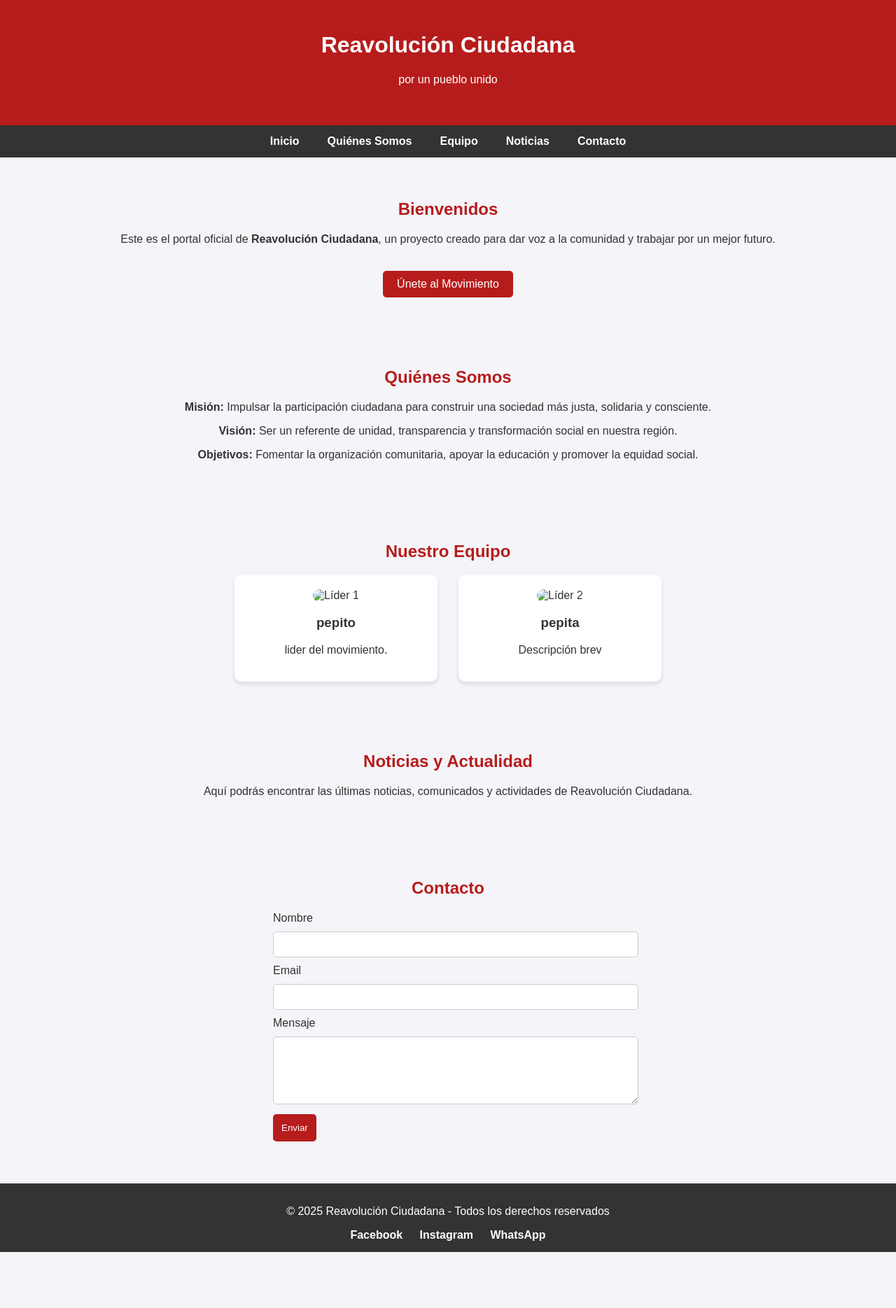
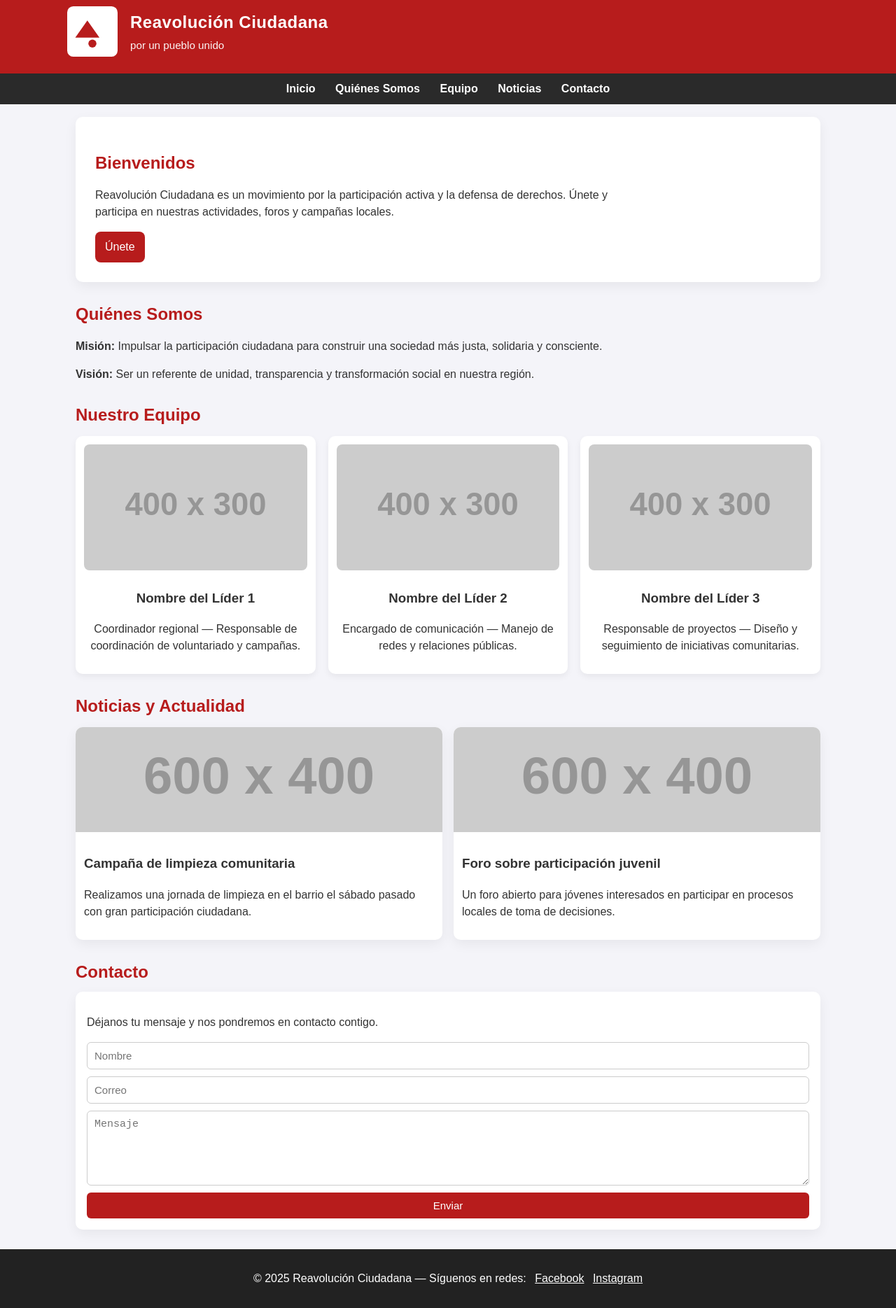
Before and after one commit to johanmar0808-debug/revolucion-ciudadana1, a plain HTML site: page index.html in a window 1280 px wide. Shown: the part 15-1884 px from the top of the page at 70% size. Before the commit the page ends 1804 px from the top, so only its background shows below. Drawn offline with Linux system fonts and the light colour scheme; placeholder pictures from the web are drawn by us.

Commit message:
Add files via upload

```diff
--- a/index.html
+++ b/index.html
@@ -1,166 +1,188 @@
 <!DOCTYPE html>
 <html lang="es">
 <head>
-  <meta charset="UTF-8">
-  <meta name="viewport" content="width=device-width, initial-scale=1.0">
+  <meta charset="utf-8">
+  <meta name="viewport" content="width=device-width,initial-scale=1">
   <title>Reavolución Ciudadana</title>
   <style>
-    body {
-      font-family: Arial, sans-serif;
-      margin: 0;
-      background: #f4f4f9;
-      color: #333;
+    :root{
+      --primary:#b71c1c;
+      --dark:#333;
+      --muted:#f4f4f9;
+      --white:#fff;
+      --maxw:1100px;
     }
-    header {
-      background: #b71c1c;
-      color: white;
-      padding: 40px;
-      text-align: center;
+    *{box-sizing:border-box}
+    body{
+      margin:0;
+      font-family:Arial, Helvetica, sans-serif;
+      background:var(--muted);
+      color:var(--dark);
+      line-height:1.5;
     }
-    nav {
-      display: flex;
-      justify-content: center;
-      background: #333;
-      flex-wrap: wrap;
+
+    /* HEADER */
+    header{
+      background:var(--primary);
+      color:var(--white);
+      padding:18px;
     }
-    nav a {
-      color: white;
-      padding: 14px 20px;
-      text-decoration: none;
-      font-weight: bold;
+    .header-inner{
+      max-width:var(--maxw);
+      margin:auto;
+      display:flex;
+      align-items:center;
+      gap:18px;
+      padding:6px;
     }
-    nav a:hover {
-      background: #575757;
+    #logo-img{
+      height:72px;
+      width:72px;
+      object-fit:contain;
+      border-radius:8px;
+      background:white;
+      padding:6px;
     }
-    section {
-      padding: 40px;
-      text-align: center;
-      animation: fadeIn 1s ease-in;
+    #svgLogo{ display:none; width:72px; height:72px; }
+    .site-title{
+      display:flex;
+      flex-direction:column;
     }
-    section h2 {
-      color: #b71c1c;
+    .site-title h1{ margin:0; font-size:1.5rem; letter-spacing:0.5px;}
+    .site-title p{ margin:4px 0 0; font-size:0.95rem; opacity:0.95; }
+
+    /* NAV */
+    nav{
+      background:#2a2a2a;
+      padding:10px 0;
     }
-    footer {
-      background: #333;
-      color: white;
-      text-align: center;
-      padding: 15px;
-      margin-top: 20px;
+    nav .nav-inner{ max-width:var(--maxw); margin:auto; text-align:center; }
+    nav a{
+      color:white; text-decoration:none;
+      margin:0 12px; font-weight:700;
     }
-    .boton {
-      display: inline-block;
-      padding: 10px 20px;
-      margin-top: 20px;
-      background: #b71c1c;
-      color: white;
-      text-decoration: none;
-      border-radius: 5px;
+
+    /* MAIN */
+    main{ max-width:var(--maxw); margin:18px auto; padding:0 18px; }
+
+    .hero{
+      background:white; padding:28px; border-radius:10px; box-shadow:0 6px 18px rgba(0,0,0,0.06);
+      display:flex; gap:20px; align-items:center; flex-wrap:wrap;
     }
-    .boton:hover {
-      background: #d32f2f;
+    .hero .text{ flex:1; min-width:240px }
+    .hero .cta{ margin-top:12px }
+
+    section{ margin-top:28px }
+    h2{ color:var(--primary); margin-bottom:10px }
+
+    /* LÍDERES */
+    .equipo{ display:grid; grid-template-columns: repeat(auto-fit,minmax(220px,1fr)); gap:18px; margin-top:12px; }
+    .miembro{
+      background:white; padding:12px; border-radius:10px; box-shadow:0 4px 10px rgba(0,0,0,0.06);
+      text-align:center;
     }
-    .equipo {
-      display: flex;
-      justify-content: center;
-      gap: 30px;
-      flex-wrap: wrap;
+    .miembro img{ width:100%; height:180px; object-fit:cover; border-radius:8px; }
+
+    /* NOTICIAS */
+    .noticias-grid{ display:grid; grid-template-columns: repeat(auto-fit,minmax(260px,1fr)); gap:16px; margin-top:12px; }
+    .card{ background:white; border-radius:10px; overflow:hidden; box-shadow:0 6px 18px rgba(0,0,0,0.06); }
+    .card img{ width:100%; height:150px; object-fit:cover; display:block; }
+    .card .card-body{ padding:12px; }
+
+    /* CONTACTO */
+    .contact-card{ background:white; padding:16px; border-radius:10px; box-shadow:0 6px 18px rgba(0,0,0,0.06); }
+    form{ display:flex; flex-direction:column; gap:10px; }
+    input, textarea, button{
+      padding:10px; border-radius:6px; border:1px solid #ccc; font-size:15px;
     }
-    .miembro {
-      background: white;
-      padding: 20px;
-      border-radius: 10px;
-      box-shadow: 0 4px 6px rgba(0,0,0,0.1);
-      width: 250px;
-    }
-    .miembro img {
-      width: 100%;
-      border-radius: 10px;
-    }
-    form {
-      max-width: 500px;
-      margin: auto;
-      text-align: left;
-    }
-    form input, form textarea {
-      width: 100%;
-      padding: 10px;
-      margin: 10px 0;
-      border-radius: 5px;
-      border: 1px solid #ccc;
-    }
-    form button {
-      background: #b71c1c;
-      color: white;
-      border: none;
-      padding: 12px;
-      border-radius: 5px;
-      cursor: pointer;
-    }
-    form button:hover {
-      background: #d32f2f;
-    }
-    #form-status {
-      margin-top: 15px;
-      font-weight: bold;
-      display: none;
-    }
-    .redes a {
-      margin: 0 10px;
-      color: white;
-      text-decoration: none;
-      font-weight: bold;
-    }
-    .redes a:hover {
-      text-decoration: underline;
-    }
-    @keyframes fadeIn {
-      from { opacity: 0; }
-      to { opacity: 1; }
+    button{ background:var(--primary); color:white; border:none; cursor:pointer; }
+    button:hover{ background:#922; }
+
+    #form-status{ display:none; font-weight:700; margin-top:8px; }
+
+    /* FOOTER */
+    footer{ margin-top:28px; background:#222; color:white; padding:14px; text-align:center; }
+
+    /* responsive tweaks */
+    @media (max-width:600px){
+      .header-inner{padding:8px}
+      .site-title h1{ font-size:1.15rem }
+      #logo-img{ height:56px; width:56px }
     }
   </style>
 </head>
 <body>
+
   <header>
+    <div class="header-inner">
+      <!-- Logo externo (sube logo.png al repo root). Si no existe, el onerror oculta la img y muestra el SVG -->
+      <img id="logo-img" src="logo.png" alt="Logo Reavolución Ciudadana"
+           onerror="this.style.display='none'; document.getElementById('svgLogo').style.display='inline-block'">
+      <!-- SVG fallback (inline) -->
+      <svg id="svgLogo" viewBox="0 0 100 100" xmlns="http://www.w3.org/2000/svg" aria-hidden="true">
+        <rect width="100" height="100" rx="12" fill="#fff"/>
+        <path d="M16 62 L40 28 L64 62 Z" fill="#b71c1c" />
+        <circle cx="50" cy="74" r="8" fill="#b71c1c"/>
+      </svg>
+
+      <div class="site-title">
         <h1>Reavolución Ciudadana</h1>
         <p>por un pueblo unido</p>
+      </div>
+    </div>
   </header>
 
   <nav>
+    <div class="nav-inner">
       <a href="#inicio">Inicio</a>
       <a href="#quienes">Quiénes Somos</a>
       <a href="#equipo">Equipo</a>
       <a href="#noticias">Noticias</a>
       <a href="#contacto">Contacto</a>
+    </div>
   </nav>
 
-  <!-- INICIO -->
-  <section id="inicio">
+  <main>
+    <!-- HERO -->
+    <div id="inicio" class="hero">
+      <div class="text">
         <h2>Bienvenidos</h2>
-    <p>Este es el portal oficial de <strong>Reavolución Ciudadana</strong>, un proyecto creado para dar voz a la comunidad y trabajar por un mejor futuro.</p>
-    <a href="#contacto" class="boton">Únete al Movimiento</a>
-  </section>
+        <p>Reavolución Ciudadana es un movimiento por la participación activa y la defensa de derechos. Únete y participa en nuestras actividades, foros y campañas locales.</p>
+        <div class="cta">
+          <a href="#contacto" style="display:inline-block;padding:10px 14px;background:var(--primary);color:white;border-radius:8px;text-decoration:none;">Únete</a>
+        </div>
+      </div>
+      <div class="img" style="min-width:220px;">
+        <!-- Imagen hero opcional (subir hero.jpg) -->
+        <img src="hero.jpg" alt="Acción ciudadana" style="width:240px;height:140px;object-fit:cover;border-radius:8px;" onerror="this.style.display='none'">
+      </div>
+    </div>
 
-  <!-- QUIÉNES SOMOS -->
+    <!-- QUIENES SOMOS -->
     <section id="quienes">
       <h2>Quiénes Somos</h2>
       <p><strong>Misión:</strong> Impulsar la participación ciudadana para construir una sociedad más justa, solidaria y consciente.</p>
       <p><strong>Visión:</strong> Ser un referente de unidad, transparencia y transformación social en nuestra región.</p>
-    <p><strong>Objetivos:</strong> Fomentar la organización comunitaria, apoyar la educación y promover la equidad social.</p>
     </section>
 
-  <!-- EQUIPO -->
+    <!-- LÍDERES -->
     <section id="equipo">
       <h2>Nuestro Equipo</h2>
       <div class="equipo">
         <div class="miembro">
-        <img src="persona1.jpg" alt="Líder 1">
-        <h3>pepito</h3>
-        <p>lider del movimiento.</p>
+          <img src="lider1.jpg" alt="Líder 1" onerror="this.src='https://via.placeholder.com/400x300?text=Sin+imagen'">
+          <h3>Nombre del Líder 1</h3>
+          <p>Coordinador regional — Responsable de coordinación de voluntariado y campañas.</p>
         </div>
         <div class="miembro">
-        <img src="persona2.jpg" alt="Líder 2">
-        <h3>pepita</h3>
-        <p>Descripción brev</p>
+          <img src="lider2.jpg" alt="Líder 2" onerror="this.src='https://via.placeholder.com/400x300?text=Sin+imagen'">
+          <h3>Nombre del Líder 2</h3>
+          <p>Encargado de comunicación — Manejo de redes y relaciones públicas.</p>
+        </div>
+        <div class="miembro">
+          <img src="lider3.jpg" alt="Líder 3" onerror="this.src='https://via.placeholder.com/400x300?text=Sin+imagen'">
+          <h3>Nombre del Líder 3</h3>
+          <p>Responsable de proyectos — Diseño y seguimiento de iniciativas comunitarias.</p>
         </div>
       </div>
     </section>
@@ -168,70 +190,79 @@
     <!-- NOTICIAS -->
     <section id="noticias">
       <h2>Noticias y Actualidad</h2>
-    <p>Aquí podrás encontrar las últimas noticias, comunicados y actividades de Reavolución Ciudadana.</p>
+      <div class="noticias-grid">
+        <div class="card">
+          <img src="noticia1.jpg" alt="Noticia 1" onerror="this.src='https://via.placeholder.com/600x400?text=Noticia'">
+          <div class="card-body">
+            <h3>Campaña de limpieza comunitaria</h3>
+            <p>Realizamos una jornada de limpieza en el barrio el sábado pasado con gran participación ciudadana.</p>
+          </div>
+        </div>
+
+        <div class="card">
+          <img src="noticia2.jpg" alt="Noticia 2" onerror="this.src='https://via.placeholder.com/600x400?text=Noticia'">
+          <div class="card-body">
+            <h3>Foro sobre participación juvenil</h3>
+            <p>Un foro abierto para jóvenes interesados en participar en procesos locales de toma de decisiones.</p>
+          </div>
+        </div>
+      </div>
     </section>
 
     <!-- CONTACTO -->
     <section id="contacto">
       <h2>Contacto</h2>
+      <div class="contact-card">
+        <p>Déjanos tu mensaje y nos pondremos en contacto contigo.</p>
+
         <form id="contact-form" action="https://formspree.io/f/xdkljdqy" method="POST">
-      <label>Nombre</label>
-      <input type="text" name="nombre" required>
-      <label>Email</label>
-      <input type="email" name="email" required>
-      <label>Mensaje</label>
-      <textarea name="mensaje" rows="5" required></textarea>
+          <input type="text" name="name" placeholder="Nombre" required>
+          <input type="email" name="email" placeholder="Correo" required>
+          <textarea name="message" rows="5" placeholder="Mensaje" required></textarea>
           <button type="submit">Enviar</button>
         </form>
-    <p id="form-status">✅ ¡Tu mensaje ha sido enviado con éxito! Gracias por contactarnos.</p>
+
+        <div id="form-status"></div>
+      </div>
     </section>
+  </main>
 
   <footer>
-    <p>© 2025 Reavolución Ciudadana - Todos los derechos reservados</p>
-    <div class="redes">
-      <a href="https://www.facebook.com/share/p/14LSpXk4XEU/">Facebook</a>
-      <a href="https://instagram.com" target="_blank">Instagram</a>
-      <a href="https://whatsapp.com" ">WhatsApp</a>
-    </div>
+    <p>© 2025 Reavolución Ciudadana — Síguenos en redes:
+      <a href="https://facebook.com" target="_blank" style="color:#fff;text-decoration:underline;margin-left:8px;">Facebook</a>
+      <a href="https://instagram.com" target="_blank" style="color:#fff;text-decoration:underline;margin-left:8px;">Instagram</a>
+    </p>
   </footer>
 
   <script>
-    // Animación de scroll
-    const secciones = document.querySelectorAll("section");
-    const mostrarSeccion = () => {
-      secciones.forEach(sec => {
-        const rect = sec.getBoundingClientRect();
-        if (rect.top < window.innerHeight - 100) {
-          sec.style.opacity = 1;
-          sec.style.transform = "translateY(0)";
-        }
-      });
-    };
-    window.addEventListener("scroll", mostrarSeccion);
-    mostrarSeccion();
+    // Formspree AJAX submit (muestra mensaje en la misma página)
+    const form = document.getElementById('contact-form');
+    const status = document.getElementById('form-status');
 
-    // Formulario con Formspree
-    const form = document.getElementById("contact-form");
-    const status = document.getElementById("form-status");
+    form.addEventListener('submit', async (e) => {
+      e.preventDefault();
+      status.style.display = 'block';
+      status.textContent = 'Enviando...';
+      const data = new FormData(form);
 
-    form.addEventListener("submit", async (event) => {
-      event.preventDefault();
-      const data = new FormData(form);
-      const response = await fetch(form.action, {
+      try {
+        const res = await fetch(form.action, {
           method: form.method,
           body: data,
           headers: { 'Accept': 'application/json' }
         });
 
-      if (response.ok) {
+        if (res.ok) {
           form.reset();
-        status.style.display = "block";
-        status.style.color = "green";
-        status.textContent = "✅ ¡Tu mensaje ha sido enviado con éxito! Gracias por contactarnos.";
+          status.style.color = 'green';
+          status.textContent = '✅ Tu mensaje ha sido enviado con éxito. ¡Gracias!';
         } else {
-        status.style.display = "block";
-        status.style.color = "red";
-        status.textContent = "❌ Ocurrió un error al enviar tu mensaje. Inténtalo de nuevo.";
+          status.style.color = 'red';
+          status.textContent = '❌ Ocurrió un error al enviar el mensaje. Intenta de nuevo.';
+        }
+      } catch (err) {
+        status.style.color = 'red';
+        status.textContent = '❌ Error de red. Revisa tu conexión e inténtalo otra vez.';
       }
     });
   </script>
```
Lines whose indentation alone changed are shown as unchanged.
